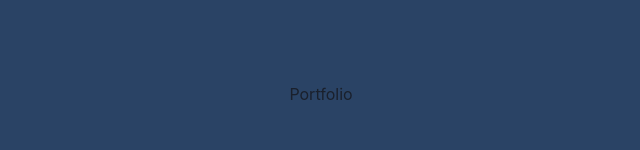
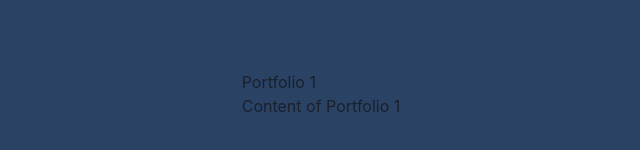
Before and after one commit to ComputerScienceWarrior/portfolio, a React (Create React App) app: page /portfolio/1 in a window 1280 px wide. Shown: the part 326-476 px from the top of the page, without its empty margins (319-959 px from the left). Built offline with nearby package versions, Linux system fonts and the light colour scheme; the HTML template or start-up script is replaced by a standard one.

Commit message:
adds basic logic for Portfolio component

```diff
--- a/src/components/Portfolio/Portfolio.js
+++ b/src/components/Portfolio/Portfolio.js
@@ -1,14 +1,28 @@
 import React from "react";
+import { useParams } from "react-router-dom";
 import { Box, Text } from "@chakra-ui/react";
 
-const Portfolio = (props) => {
-    return (
-        <Box>
-            <Text>
-                Portfolio {props.number}
-            </Text>
-        </Box>
-    )
-}
+const Portfolio = () => {
+  const { id } = useParams()
+
+  const portfolios = [
+    { id: '1', title: 'Portfolio 1', content: 'Content of Portfolio 1' },
+    { id: '2', title: 'Portfolio 2', content: 'Content of Portfolio 2' },
+    { id: '3', title: 'Portfolio 3', content: 'Content of Portfolio 3' },
+  ]
+
+  const portfolio = portfolios.find((p) => p.id === id);
+
+  if (!portfolio) {
+    return <Box><Text>Portfolio not found</Text></Box>;
+  }
+
+  return (
+    <Box>
+      <Text>{portfolio.title}</Text>
+      <Text>{portfolio.content}</Text>
+    </Box>
+  );
+};
 
 export default Portfolio;
```
